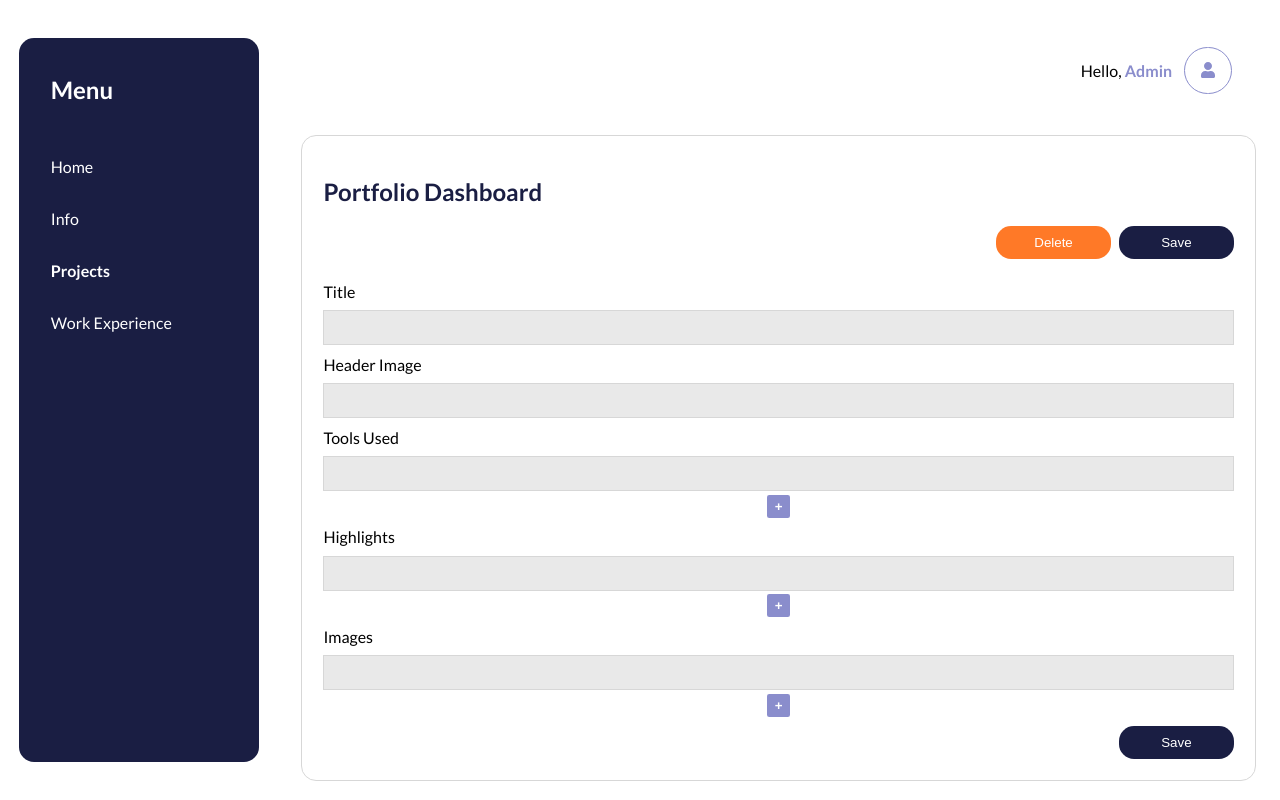
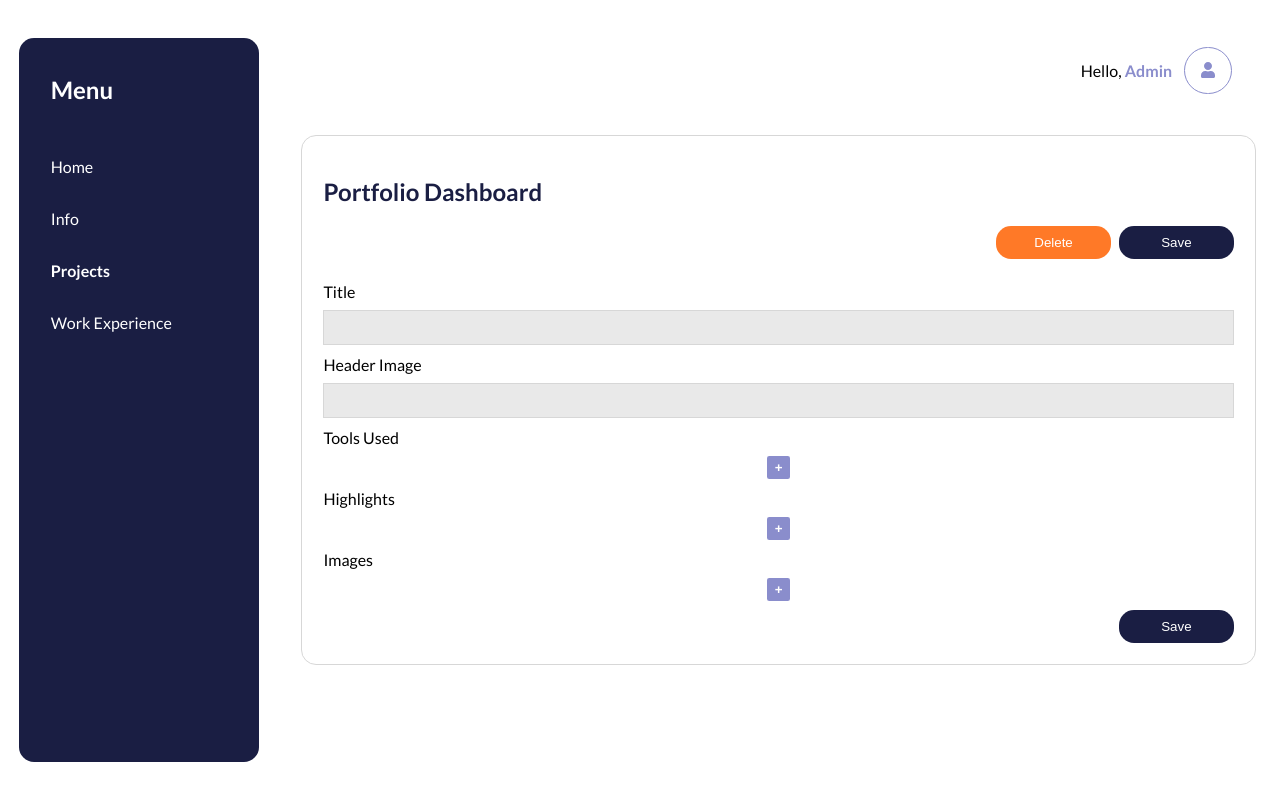
Before and after one commit to hwanggu-corgi/portfolio-dashboard, a React (Create React App) app in the folder front-end/: page /#/admin/projects/new in a window 1280 px wide. Built offline with nearby package versions, Linux system fonts and the light colour scheme.

Commit message:
feat: Add progress #208 'Portfolio dashboard'

```diff
--- a/front-end/src/components/Form/index.js
+++ b/front-end/src/components/Form/index.js
@@ -71,8 +71,8 @@ function InputList(props) {
     return(
         <>
             {props.list.map((item, index) => (
-                <InputListStyle.Div key={index}>
-                    <InputStyle.Input defaultValue={item ? item : ""} onChange={e => props.onChange(e, index)}/>
+                <InputListStyle.Div key={item.id}>
+                    <InputStyle.Input defaultValue={item[props.objectKey] ? item[props.objectKey] : ""} onChange={e => props.onChange(e, index)}/>
                 </InputListStyle.Div>
             ))}
             <InputListStyle.ButtonSection>
--- a/front-end/src/screens/ProjectDetailScreen/index.js
+++ b/front-end/src/screens/ProjectDetailScreen/index.js
@@ -30,18 +30,30 @@ const ProjectDetailScreenStyle = {
 function ProjectDetailScreen() {
     const [title, setTitle] = useState("");
     const [headerImage, setHeaderImage] = useState("");
-    const [toolsUsedList, _setToolsUsed] = useState([""]);
-    const [highlightsList, _setHighlight] = useState([""]);
-    const [imagesList, _setImage] = useState([""]);
+    const [toolsUsedList, _setToolsUsed] = useState([]);
+    const [highlightsList, _setHighlight] = useState([]);
+    const [imagesList, _setImage] = useState([]);
+
+    const addToolUsed = (list) => {
+        _setToolsUsed([...list, {"name": ""}]);
+    }
 
     const setToolsUsed = (e, index, list) => {
         list[index].name = e.target.value;
         _setToolsUsed(list);
     }
 
+    const addHighlight = (list) => {
+        _setHighlight([...list, {"detail": ""}]);
+    }
+
     const setHighlight = (e, index, list) => {
         list[index].detail = e.target.value;
         _setHighlight(list);
+    }
+
+    const addImage = (list) => {
+        _setImage([...list, {"url": ""}]);
     }
 
     const setImage = (e, index, list) => {
@@ -84,15 +96,15 @@ function ProjectDetailScreen() {
                 </Form.FormGroup>
                 <Form.FormGroup>
                     <label>Tools Used</label>
-                    <Form.InputList list={toolsUsedList} onChange={(e, index) => setToolsUsed(e, index, toolsUsedList)} onAdd={_ => setToolsUsed(oldArray => [...oldArray, ""])}/>
+                    <Form.InputList list={toolsUsedList} objectKey="name" onChange={(e, index) => setToolsUsed(e, index, toolsUsedList)} onAdd={_ => addToolUsed(toolsUsedList)}/>
                 </Form.FormGroup>
                 <Form.FormGroup>
                     <label>Highlights</label>
-                    <Form.InputList list={highlightsList} onChange={(e, index) => setHighlight(e.target.value, index, highlightsList)} onAdd={_ => setHighlight(oldArray => [...oldArray, ""])}/>
+                    <Form.InputList list={highlightsList} objectKey="detail" onChange={(e, index) => setHighlight(e.target.value, index, highlightsList)} onAdd={_ => addHighlight(highlightsList)}/>
                 </Form.FormGroup>
                 <Form.FormGroup>
                     <label>Images</label>
-                    <Form.InputList list={imagesList} onChange={(e, index) => setImage(e.target.value, index, imagesList)} onAdd={_ => setImage(oldArray => [...oldArray, ""])}/>
+                    <Form.InputList list={imagesList} objectKey="url" onChange={(e, index) => setImage(e.target.value, index, imagesList)} onAdd={_ => addImage(imagesList)}/>
                 </Form.FormGroup>
             </form>
             <ProjectDetailScreenStyle.ButtonSection>
```
